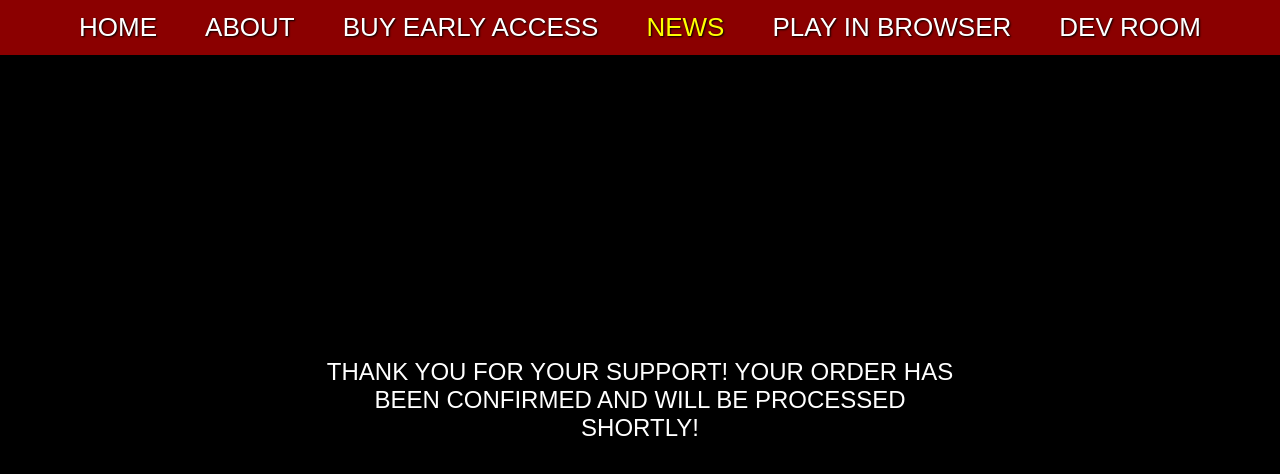
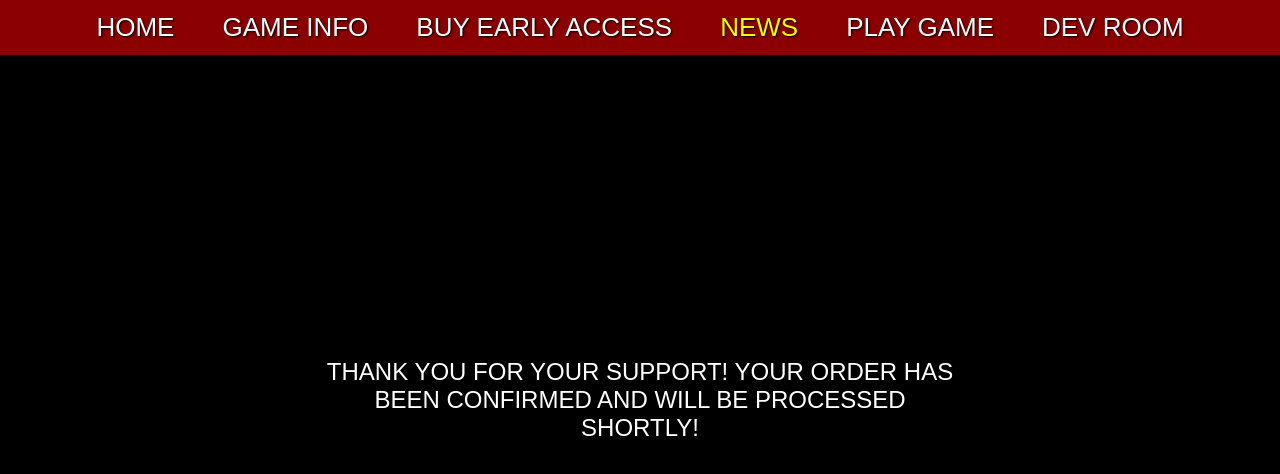
Before and after one commit to gavinoriley/orderconfirm, a plain HTML site: page index.html in a window 1280 px wide. Drawn offline with Linux system fonts and the light colour scheme; a web font is replaced by a local one.

Commit message:
Update index.html

```diff
--- a/index.html
+++ b/index.html
@@ -112,10 +112,10 @@
 <body>
     <nav class="navbar">
         <a href="https://hamachithepsychotickiller.com">HOME</a>
-        <a href="https://hamachithepsychotickiller.com/about/">ABOUT</a>
+        <a href="https://hamachithepsychotickiller.com/about/">GAME INFO</a>
         <a href="https://store.steampowered.com/app/3355690/Hamachi_the_Psychotic_Killer/" target="_blank">BUY EARLY ACCESS</a>
         <a href="https://store.steampowered.com/news/app/3355690/view/520845543638827040" target="_blank" class="devlog-link">NEWS</a>
-        <a href="https://itch.io/embed-upload/13425866?color=333333" target="_blank">PLAY IN BROWSER</a>
+        <a href="https://itch.io/embed-upload/13425866?color=333333" target="_blank">PLAY GAME</a>
         <a href="https://hamachithepsychotickiller.com/devroom/">DEV ROOM</a>
     </nav>
 
```
